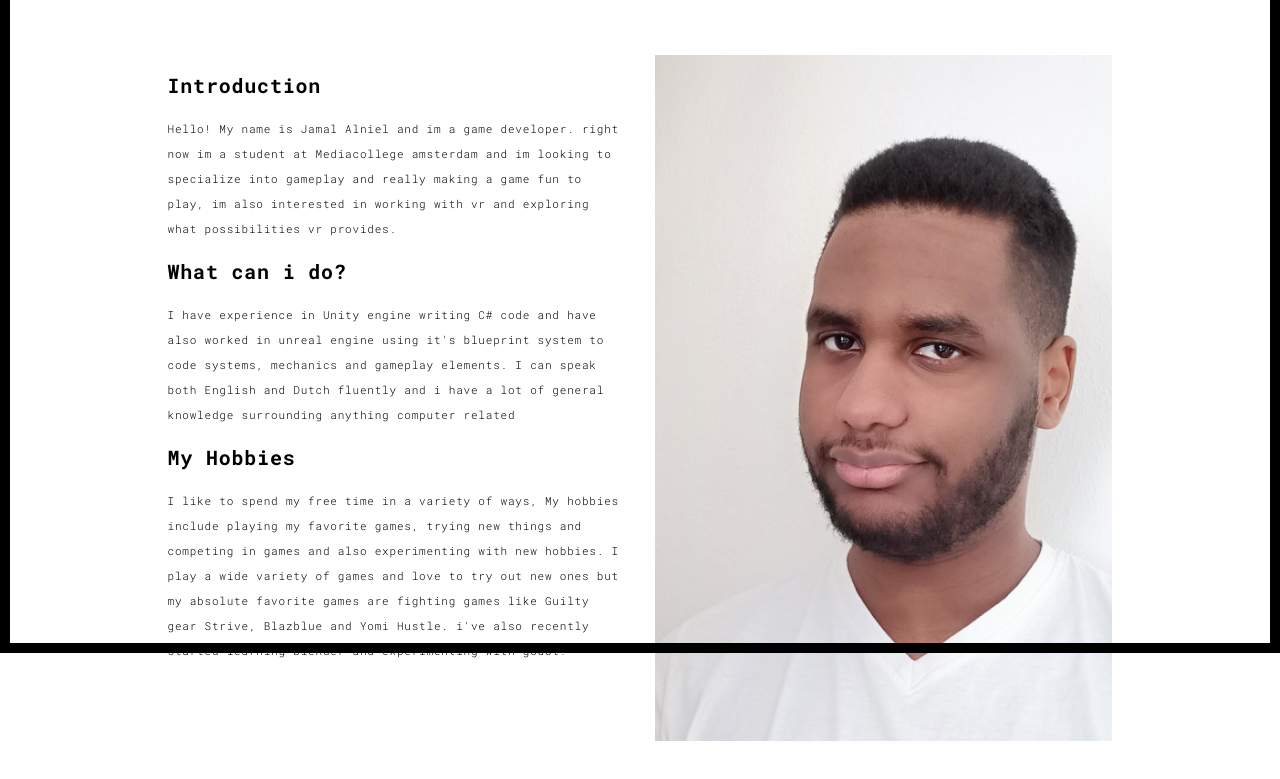
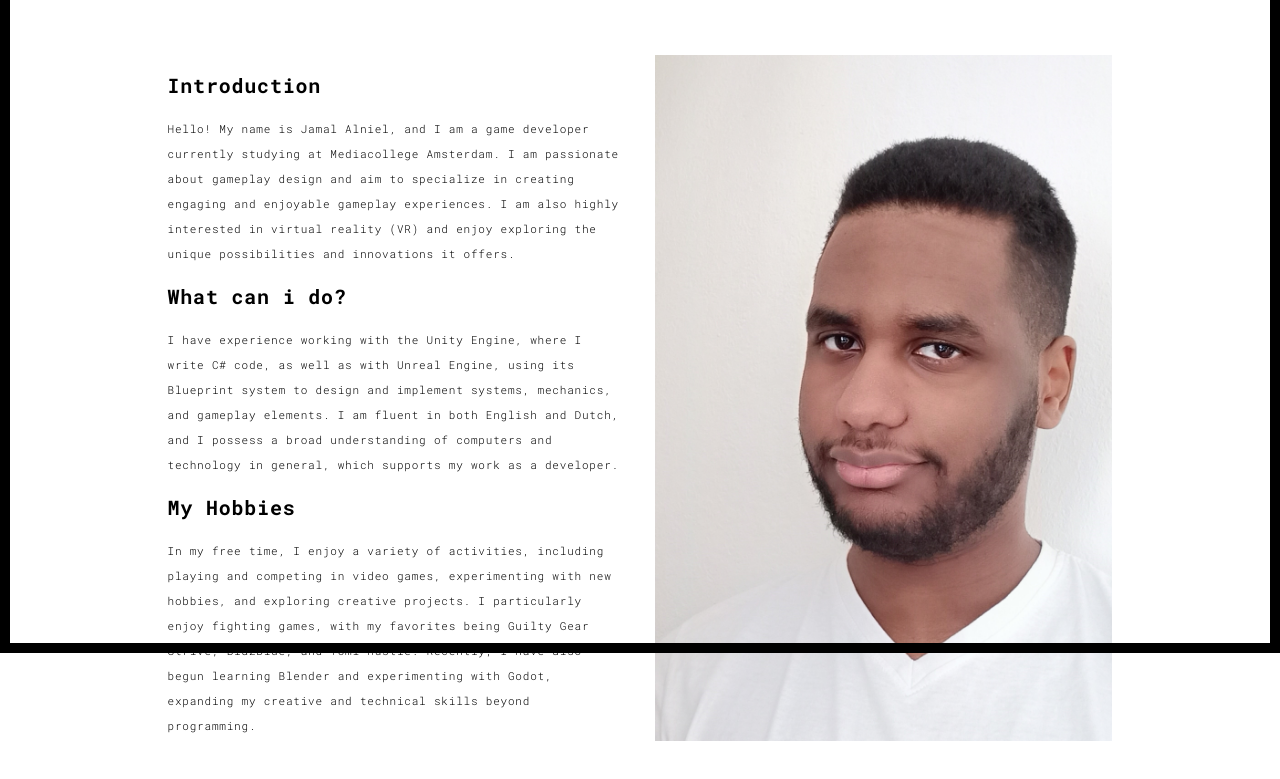
Before and after one commit to MixmasterX28/PortfolioWebsiteJA, a plain HTML site: page PortfolioJA/about.html in a window 1280 px wide. Shown: the part 147-926 px from the top of the page. Drawn offline with Linux system fonts and the light colour scheme.

Commit message:
about me changes
text meer formeel gemaakt

```diff
--- a/PortfolioJA/about.html
+++ b/PortfolioJA/about.html
@@ -62,19 +62,27 @@
               <div class="row">
                 <div class="col-xs-12 col-md-6">
                   <h3>Introduction</h3>
-                  <p>Hello! My name is Jamal Alniel and im a game developer.
-                    right now im a student at Mediacollege amsterdam and im looking to specialize into gameplay and really making a game fun to play,
-                     im also interested in working with vr and exploring what possibilities vr provides.</p>
+                  <p>
+                    Hello! My name is Jamal Alniel,
+                    and I am a game developer currently studying at Mediacollege Amsterdam.
+                    I am passionate about gameplay design and aim to specialize in creating engaging and enjoyable gameplay experiences.
+                    I am also highly interested in virtual reality (VR) and enjoy exploring the unique possibilities and innovations it offers.
+                  </p>
                   <h3>What can i do?</h3>
-                  <p>I have experience in Unity engine writing C# code and have also worked in unreal engine using
-                     it's blueprint system to code systems, mechanics and gameplay elements.
-                    I can speak both English and Dutch fluently and i have a lot of general knowledge surrounding anything computer related
+                  <p>
+                    I have experience working with the Unity Engine, where I write C# code, as well as with Unreal Engine,
+                    using its Blueprint system to design and implement systems, mechanics, and gameplay elements.
+                    I am fluent in both English and Dutch, and I possess a broad understanding of computers and technology in general,
+                    which supports my work as a developer.
+                  </p>
                   <h3>My Hobbies</h3>
-                  <p>I like to spend my free time in a variety of ways,
-                    My hobbies include playing my favorite games, trying new things and competing in games and also experimenting with new hobbies.
-                    I play a wide variety of games and love to try out new ones but my absolute favorite games are fighting games like Guilty gear Strive, Blazblue and Yomi Hustle.
-                    i've also recently started learning blender and experimenting with godot!
-
+                  <p>
+                    In my free time, I enjoy a variety of activities,
+                    including playing and competing in video games,
+                    experimenting with new hobbies, and exploring creative projects.
+                    I particularly enjoy fighting games, with my favorites being Guilty Gear Strive, BlazBlue, and Yomi Hustle.
+                    Recently, I have also begun learning Blender and experimenting with Godot,
+                    expanding my creative and technical skills beyond programming.
                   </p>
                 </div>
                 <div class="col-xs-12 col-md-6">
```
